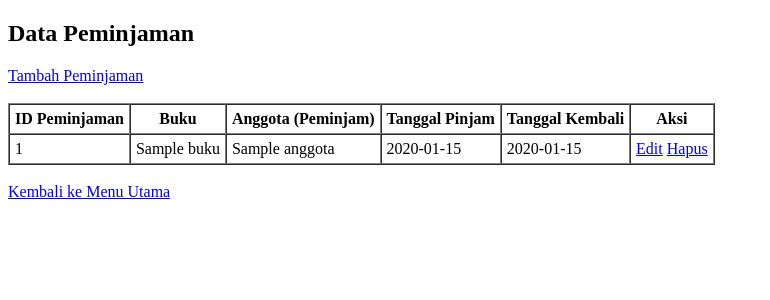
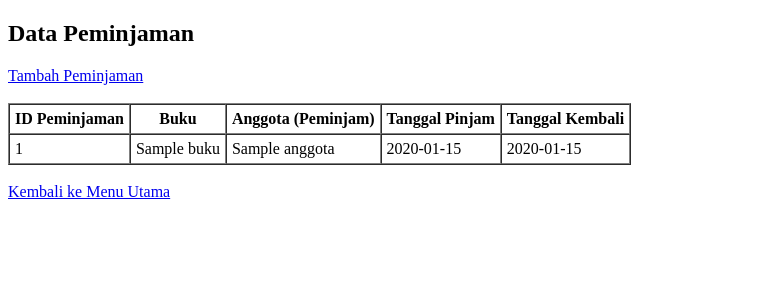
Before and after one commit to suryoooanggoroo-cmyk/PERPUSTAKAAN, a PHP site: page / in a window 1280 px wide. Shown: the top 300 px of the page, without its empty margins (0-770 px from the left). Run offline with PHP 8.4, Linux system fonts and the light colour scheme; tables that the repository leaves empty hold one stand-in row (values such as "Sample post").

Commit message:
Menghilangkan fitur Aksi (Edit/Hapus) di tabel

```diff
--- a/anggota/index.php
+++ b/anggota/index.php
@@ -16,7 +16,6 @@ $query = mysqli_query($conn, "SELECT * FROM anggota");
             <th>Nama</th>
             <th>Alamat</th>
             <th>No Telepon</th>
-            <th>Aksi</th>
         </tr>
         <?php while($data = mysqli_fetch_array($query)): ?>
         <tr>
@@ -24,10 +23,6 @@ $query = mysqli_query($conn, "SELECT * FROM anggota");
             <td><?= $data['nama'] ?></td>
             <td><?= $data['alamat'] ?></td>
             <td><?= $data['no_telp'] ?></td>
-            <td>
-                <a href="edit.php?id=<?= $data['id_anggota'] ?>">Edit</a>
-                <a href="hapus.php?id=<?= $data['id_anggota'] ?>" onclick="return confirm('Yakin hapus data ini?')">Hapus</a>
-            </td>
         </tr>
         <?php endwhile; ?>
     </table>
--- a/buku/index.php
+++ b/buku/index.php
@@ -17,7 +17,6 @@ $query = mysqli_query($conn, "SELECT * FROM buku");
             <th>Penulis</th>
             <th>Penerbit</th>
             <th>Stok</th>
-            <th>Aksi</th>
         </tr>
         <?php while($data = mysqli_fetch_array($query)): ?>
         <tr>
@@ -26,10 +25,6 @@ $query = mysqli_query($conn, "SELECT * FROM buku");
             <td><?= $data['penulis'] ?></td>
             <td><?= $data['penerbit'] ?></td>
             <td><?= $data['stok'] ?></td>
-            <td>
-                <a href="edit.php?id=<?= $data['id_buku'] ?>">Edit</a>
-                <a href="hapus.php?id=<?= $data['id_buku'] ?>" onclick="return confirm('Yakin hapus data ini?')">Hapus</a>
-            </td>
         </tr>
         <?php endwhile; ?>
     </table>
--- a/peminjaman/index.php
+++ b/peminjaman/index.php
@@ -23,7 +23,6 @@ $query = mysqli_query($conn, "
             <th>Anggota (Peminjam)</th>
             <th>Tanggal Pinjam</th>
             <th>Tanggal Kembali</th>
-            <th>Aksi</th>
         </tr>
         <?php while($data = mysqli_fetch_array($query)): ?>
         <tr>
@@ -32,10 +31,6 @@ $query = mysqli_query($conn, "
             <td><?= $data['nama'] ?></td>
             <td><?= $data['tanggal_pinjam'] ?></td>
             <td><?= $data['tanggal_kembali'] ?></td>
-            <td>
-                <a href="edit.php?id=<?= $data['id_peminjaman'] ?>">Edit</a>
-                <a href="hapus.php?id=<?= $data['id_peminjaman'] ?>" onclick="return confirm('Yakin hapus data ini?')">Hapus</a>
-            </td>
         </tr>
         <?php endwhile; ?>
     </table>
```
